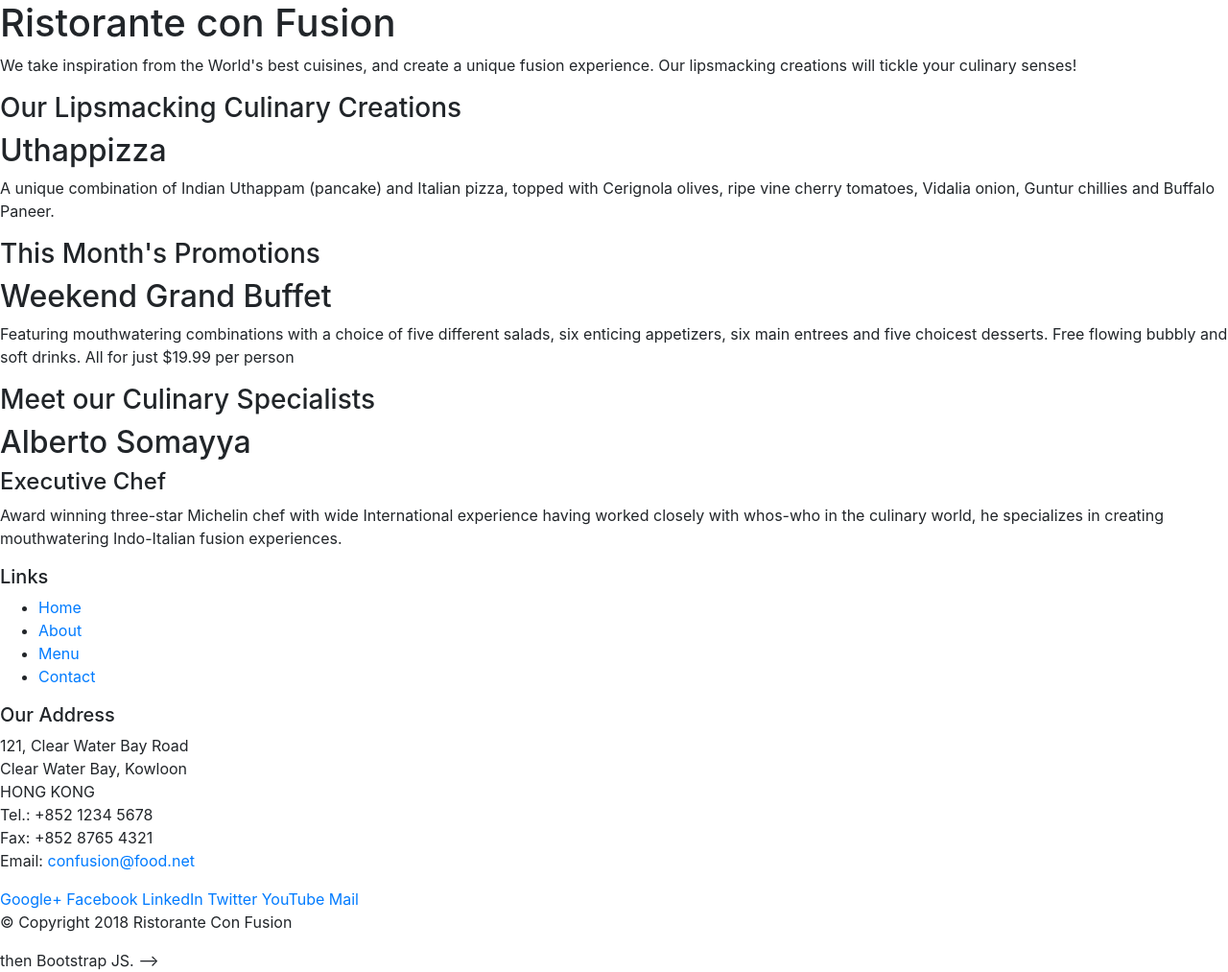
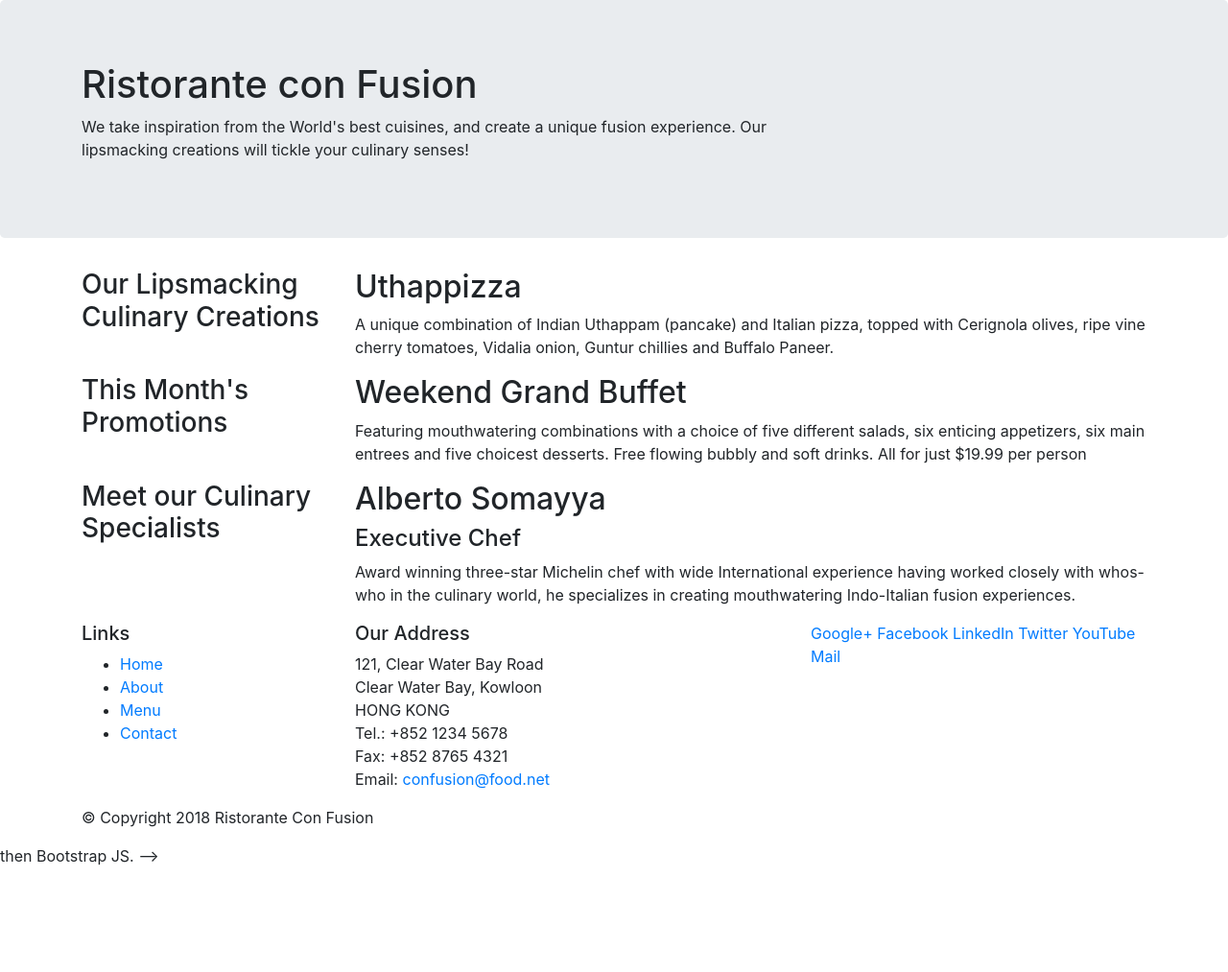
Before and after one commit to bhai-bhai-hero/confusion, a website: page index.html in a window 1280 px wide. Shown: the whole page at 96% size. After the commit the page ends 904 px from the top, so only its background shows below. Drawn offline with nearby package versions, Linux system fonts and the light colour scheme.

Commit message:
bootstrap 1

```diff
--- a/index.html
+++ b/index.html
@@ -13,46 +13,47 @@
 
 <body>
 
-    <header>
-        <div>
-            <div>
-                <div>
+    <header class="jumbotron">
+        <div class="container">
+            <div class="row">
+                <div class="col-12 col-sm-8">
                     <h1>Ristorante con Fusion</h1>
                     <p>We take inspiration from the World's best cuisines, and create a unique fusion experience. Our lipsmacking creations will tickle your culinary senses!</p>
                 </div>
-                <div>
+                <div class="col-12 col-sm">
                 </div>
             </div>
         </div>
     </header>
 
-    <div>
-        <div>
-            <div>
+    <div class ="container">
+        <div class="row">
+
+            <div class="col-sm-4 col-md-3">
                 <h3>Our Lipsmacking Culinary Creations</h3>
             </div>
-            <div>
+            <div class="col col-sm col-md">
                 <h2>Uthappizza</h2>
                 <p>A unique combination of Indian Uthappam (pancake) and Italian pizza, topped with Cerignola olives, ripe vine cherry tomatoes, Vidalia onion, Guntur chillies and Buffalo Paneer.</p>
             </div>
         </div>
 
 
-        <div>
-            <div>
+        <div class ="row">
+            <div class="col-12 col-sm-4 order-sm-last col-md-3">
                 <h3>This Month's Promotions</h3>
             </div>
-            <div>
+            <div class="col col-sm  order-sm-last col-md">
                 <h2>Weekend Grand Buffet</h2>
                 <p>Featuring mouthwatering combinations with a choice of five different salads, six enticing appetizers, six main entrees and five choicest desserts. Free flowing bubbly and soft drinks. All for just $19.99 per person </p>
             </div>
         </div>
 
-        <div>
-            <div>
+        <div class="row">
+            <div class="col-12 col-sm-4 order-sm-first col-md-3">
                 <h3>Meet our Culinary Specialists</h3>
             </div>
-            <div>
+            <div class="col col-sm order-sm-last  col-md">
                 <h2>Alberto Somayya</h2>
                 <h4>Executive Chef</h4>
                 <p>Award winning three-star Michelin chef with wide International experience having worked closely with whos-who in the culinary world, he specializes in creating mouthwatering Indo-Italian fusion experiences. </p>
@@ -61,9 +62,9 @@
     </div>
 
     <footer>
-        <div>
-            <div>
-                <div>
+        <div class ="container">
+            <div class="row">
+                <div class="col-4 col-sm-3" >
                     <h5>Links</h5>
                     <ul>
                         <li><a href="#">Home</a></li>
@@ -72,7 +73,7 @@
                         <li><a href="#">Contact</a></li>
                     </ul>
                 </div>
-                <div>
+                <div class="col-7 col-sm-5">
                     <h5>Our Address</h5>
                     <address>
 		              121, Clear Water Bay Road<br>
@@ -83,7 +84,7 @@
 		              Email: <a href="mailto:confusion@food.net">confusion@food.net</a>
 		           </address>
                 </div>
-                <div>
+                <div class="col-12 col-sm-4">
                     <div>
                         <a href="http://google.com/+">Google+</a>
                         <a href="http://www.facebook.com/profile.php?id=">Facebook</a>
@@ -94,8 +95,8 @@
                     </div>
                 </div>
            </div>
-           <div>
-                <div>
+           <div class="row">
+                <div class="col-auto">
                     <p>© Copyright 2018 Ristorante Con Fusion</p>
                 </div>
            </div>
```
